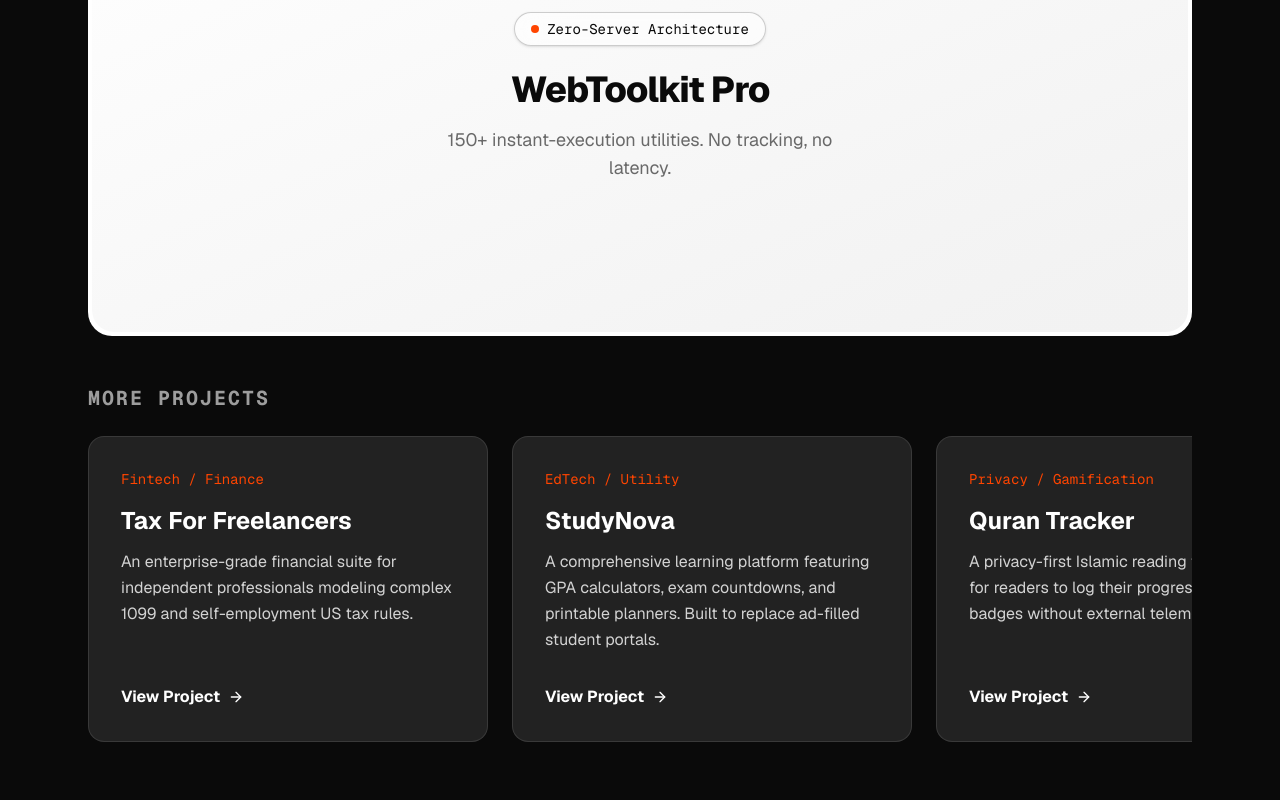
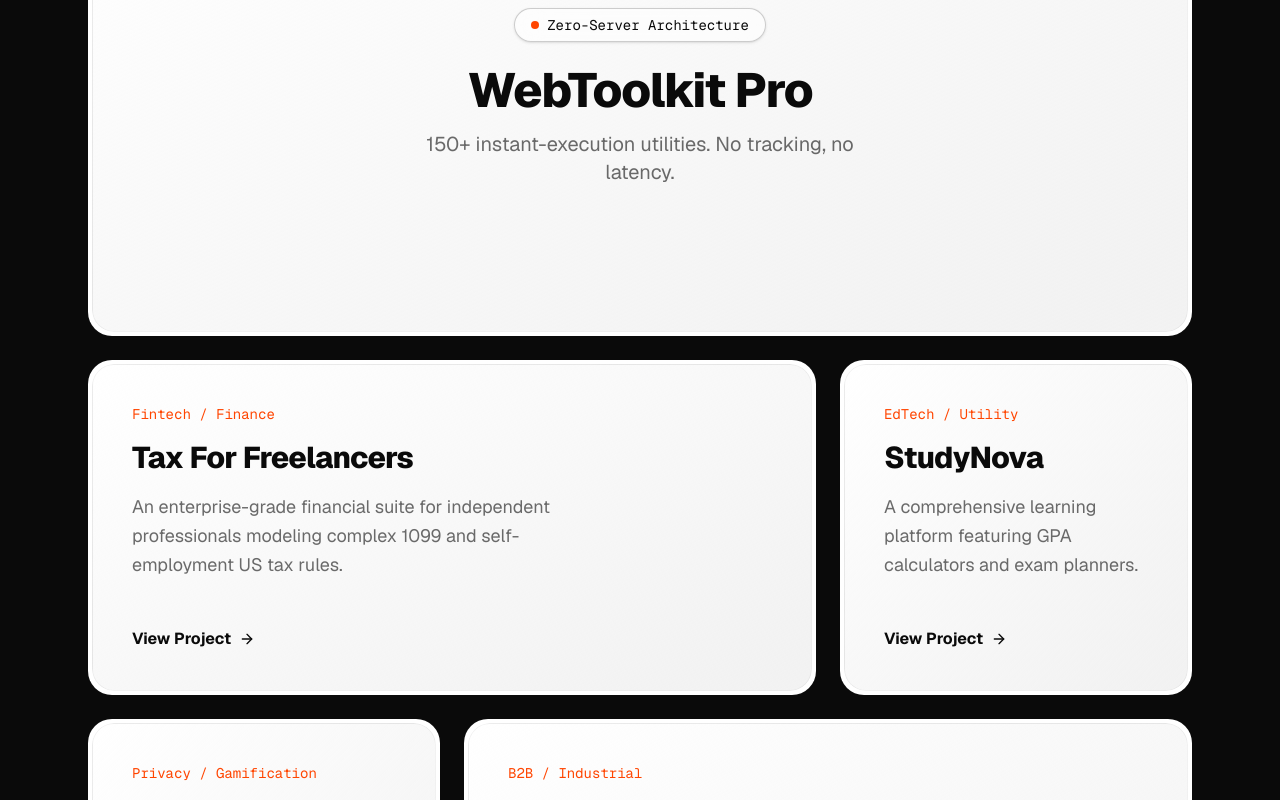
Before and after one commit to NetizenLabs/netizenlabs, a Next.js app: page / in a window 1280 px wide. Shown: the part 4200-5000 px from the top of the page. Built offline with nearby package versions, Linux system fonts and the light colour scheme.

Commit message:
design: replace portfolio carousel with dark bento grid

```diff
--- a/src/components/Portfolio.tsx
+++ b/src/components/Portfolio.tsx
@@ -5,25 +5,29 @@ const projects = [
     title: "Tax For Freelancers",
     category: "Fintech / Finance",
     desc: "An enterprise-grade financial suite for independent professionals modeling complex 1099 and self-employment US tax rules.",
-    link: "https://taxforfreelancers.online"
+    link: "https://taxforfreelancers.online",
+    colSpan: "md:col-span-2"
   },
   {
     title: "StudyNova",
     category: "EdTech / Utility",
-    desc: "A comprehensive learning platform featuring GPA calculators, exam countdowns, and printable planners. Built to replace ad-filled student portals.",
-    link: "https://getstudynova.online"
+    desc: "A comprehensive learning platform featuring GPA calculators and exam planners.",
+    link: "https://getstudynova.online",
+    colSpan: "md:col-span-1"
   },
   {
     title: "Quran Tracker",
     category: "Privacy / Gamification",
-    desc: "A privacy-first Islamic reading tracker. Built for readers to log their progress and earn badges without external telemetry.",
-    link: "https://quranhub.xyz"
+    desc: "A privacy-first Islamic reading tracker. Built for readers to log progress without external telemetry.",
+    link: "https://quranhub.xyz",
+    colSpan: "md:col-span-1"
   },
   {
     title: "TradeConvert",
     category: "B2B / Industrial",
     desc: "NIST-verified technical reference tools built specifically for construction workers and field engineers on mobile devices.",
-    link: "https://tradeconvert.pro"
+    link: "https://tradeconvert.pro",
+    colSpan: "md:col-span-2"
   }
 ];
 
@@ -45,42 +49,47 @@ export default function Portfolio() {
           </Link>
         </div>
 
-        {/* Flagship Hero */}
-        <div className="rounded-3xl bg-[var(--background)] p-1 overflow-hidden group mb-12">
-          <div className="relative w-full aspect-video md:aspect-[21/9] bg-[var(--background)] rounded-[22px] overflow-hidden flex items-center justify-center">
-            <div className="absolute inset-0 bg-gradient-to-br from-[var(--background)] to-[var(--foreground)]/5"></div>
+        {/* Bento Grid */}
+        <div className="grid grid-cols-1 md:grid-cols-3 gap-6">
+
+          {/* Flagship Hero (Full Width) */}
+          <div className="md:col-span-3 rounded-3xl bg-[var(--background)] p-1 overflow-hidden group">
+            <div className="relative w-full aspect-[4/3] md:aspect-[21/9] bg-[var(--background)] rounded-[22px] overflow-hidden flex items-center justify-center">
+              <div className="absolute inset-0 bg-gradient-to-br from-[var(--background)] to-[var(--foreground)]/5 border border-[var(--foreground)]/5 rounded-[22px]"></div>
               <div className="relative z-10 text-center w-full max-w-lg p-8">
                 <div className="inline-flex items-center gap-2 px-4 py-1.5 rounded-full border border-[var(--foreground)]/20 text-sm font-mono text-[var(--foreground)] mb-6 bg-[var(--background)]/50 backdrop-blur-md shadow-sm">
                   <span className="w-2 h-2 rounded-full bg-[var(--accent)]"></span>
                   Zero-Server Architecture
                 </div>
-              <h3 className="text-4xl font-extrabold text-[var(--foreground)] mb-4 tracking-tight group-hover:scale-105 transition-transform duration-500">
+                <h3 className="text-4xl md:text-5xl font-extrabold text-[var(--foreground)] mb-4 tracking-tight group-hover:scale-105 transition-transform duration-500">
                   WebToolkit Pro
                 </h3>
-              <p className="text-[var(--foreground)]/60 text-lg">
+                <p className="text-[var(--foreground)]/60 text-lg md:text-xl">
                   150+ instant-execution utilities. No tracking, no latency.
                 </p>
               </div>
             </div>
           </div>
 
-        {/* Carousel of Case Studies */}
-        <div className="w-full relative">
-          <h3 className="text-xl font-bold mb-6 font-mono uppercase tracking-widest opacity-60">More Projects</h3>
-          <div className="flex overflow-x-auto gap-6 pb-8 snap-x snap-mandatory hide-scrollbar" style={{ scrollbarWidth: 'none', msOverflowStyle: 'none' }}>
+          {/* Bento Cards */}
           {projects.map((project, idx) => (
-              <div key={idx} className="min-w-[85vw] sm:min-w-[400px] max-w-[400px] flex-shrink-0 snap-start bg-[var(--background)]/10 rounded-2xl p-8 border border-[var(--background)]/10 hover:border-[var(--background)]/30 transition-colors flex flex-col justify-between">
-                <div>
+            <div key={idx} className={`${project.colSpan} rounded-3xl bg-[var(--background)] p-1 overflow-hidden group`}>
+              <div className="w-full h-full bg-[var(--background)] rounded-[22px] p-8 md:p-10 flex flex-col justify-between relative overflow-hidden min-h-[320px]">
+                <div className="absolute inset-0 bg-gradient-to-br from-[var(--background)] to-[var(--foreground)]/5 border border-[var(--foreground)]/5 rounded-[22px]"></div>
+
+                <div className="relative z-10">
                   <div className="text-[var(--accent)] font-mono text-sm mb-4">{project.category}</div>
-                  <h4 className="text-2xl font-bold mb-3">{project.title}</h4>
-                  <p className="opacity-80 leading-relaxed mb-8">{project.desc}</p>
+                  <h4 className="text-3xl font-extrabold text-[var(--foreground)] mb-4 tracking-tight group-hover:translate-x-1 transition-transform duration-300">{project.title}</h4>
+                  <p className="text-[var(--foreground)]/60 text-lg leading-relaxed max-w-md">{project.desc}</p>
                 </div>
-                <Link href={project.link} target="_blank" rel="noopener noreferrer" className="inline-flex items-center gap-2 font-bold hover:text-[var(--accent)] transition-colors">
-                  View Project <svg xmlns="http://www.w3.org/2000/svg" width="16" height="16" viewBox="0 0 24 24" fill="none" stroke="currentColor" strokeWidth="2" strokeLinecap="round" strokeLinejoin="round"><path d="M5 12h14"/><path d="m12 5 7 7-7 7"/></svg>
+
+                <Link href={project.link} target="_blank" rel="noopener noreferrer" className="relative z-10 inline-flex items-center gap-2 font-bold text-[var(--foreground)] hover:text-[var(--accent)] transition-colors mt-12 w-fit group/link">
+                  View Project <svg xmlns="http://www.w3.org/2000/svg" width="16" height="16" viewBox="0 0 24 24" fill="none" stroke="currentColor" strokeWidth="2" strokeLinecap="round" strokeLinejoin="round" className="group-hover/link:translate-x-1 transition-transform"><path d="M5 12h14"/><path d="m12 5 7 7-7 7"/></svg>
                 </Link>
               </div>
+            </div>
           ))}
-          </div>
+
         </div>
 
       </div>
```
Lines whose indentation alone changed are shown as unchanged.
